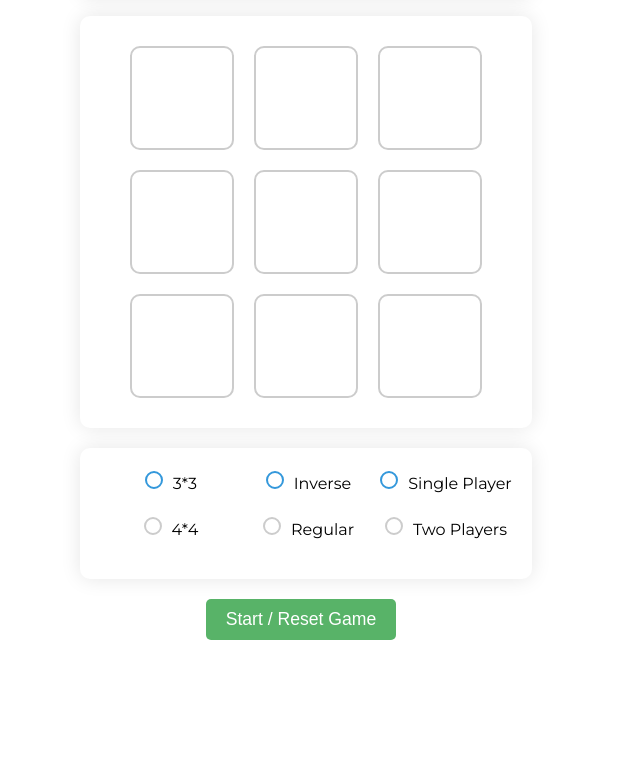
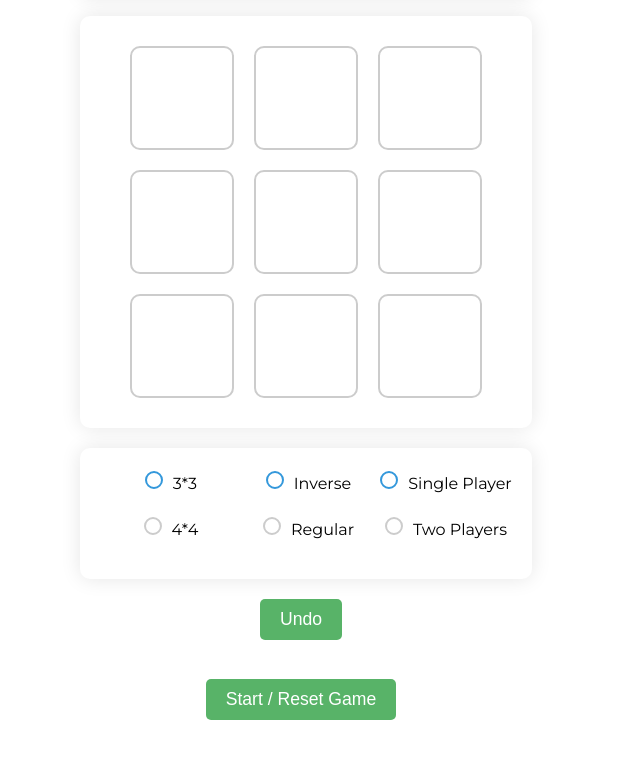
Before and after one commit to salah0eldin/Tic_tac_toe_AVOID_THE_X, a plain HTML site: page index.html in a window 1280 px wide. Shown: the part 200-958 px from the top of the page, without its empty margins (334-974 px from the left). Before the commit the page ends 888 px from the top, so only its background shows below. Drawn offline with Linux system fonts and the light colour scheme.

Commit message:
Update index.html

```diff
--- a/index.html
+++ b/index.html
@@ -87,6 +87,9 @@
       </div>
       <div class="buttonn">
         <div>
+          <button id="Undo">Undo</button>
+        </div><br>
+        <div>
           <button id="start-game">Start / Reset Game</button>
         </div>
       </div>
```
